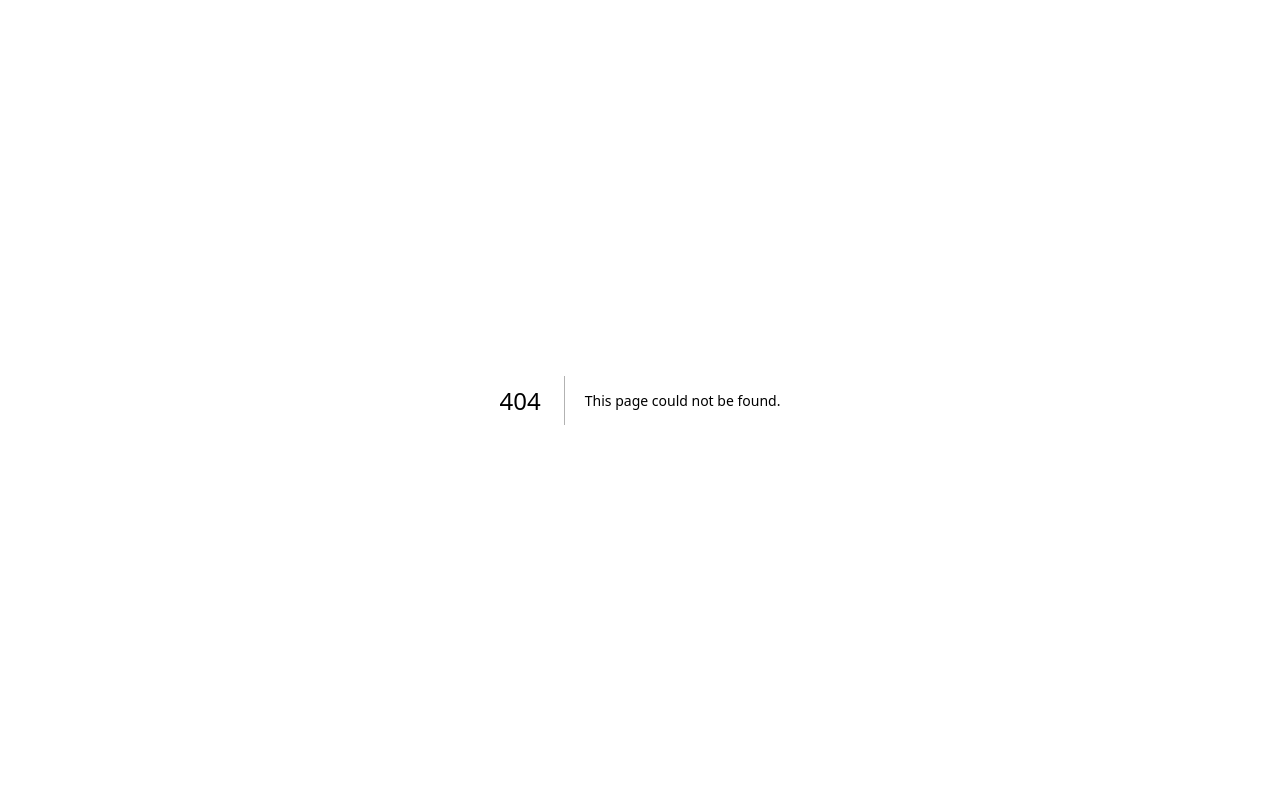
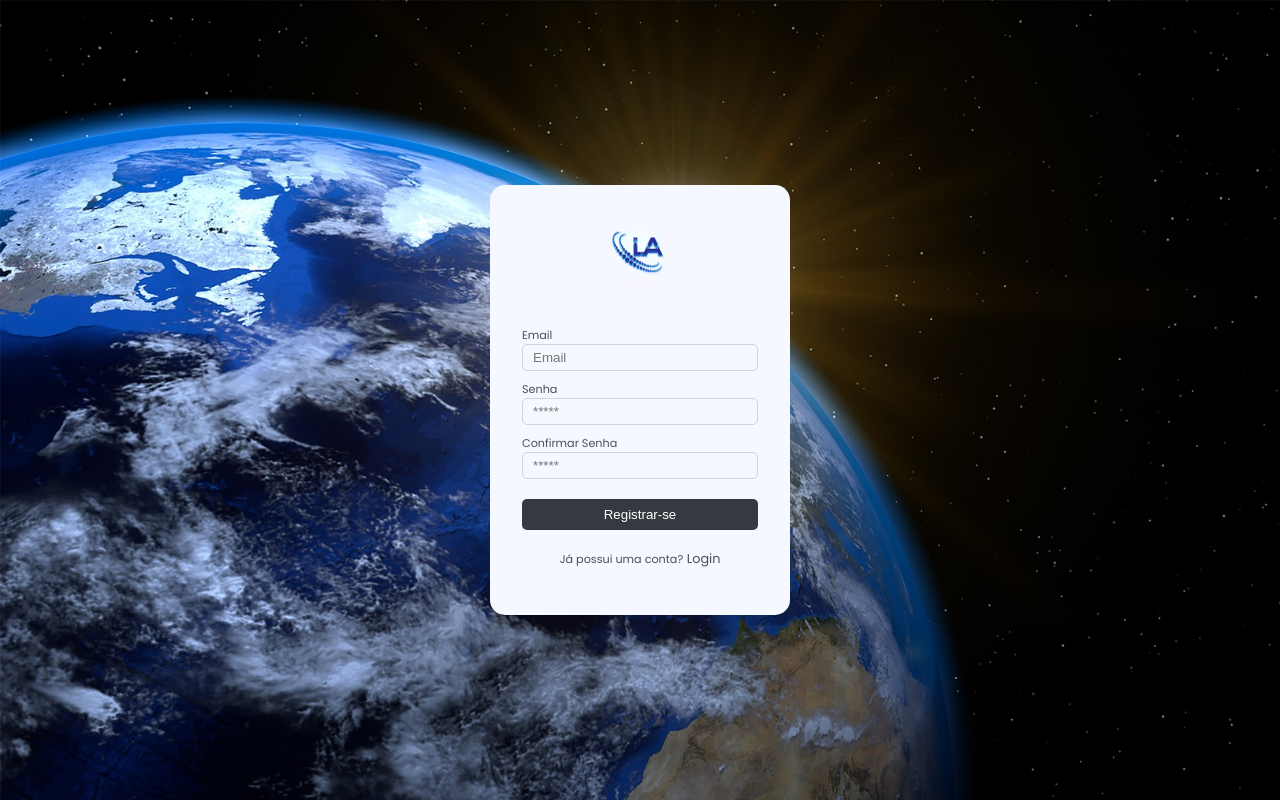
Before and after one commit to LAsolucoes/PDV, a Next.js app: page /register in a window 1280 px wide. Before the commit this address had no page. Built offline with nearby package versions, Linux system fonts and the light colour scheme.

Commit message:
Login
Criação do Frontend , login , cadastrar-se e esqueci minha senha

```diff
--- a/src/app/globals.css
+++ b/src/app/globals.css
@@ -163,3 +163,9 @@ input[type="checkbox"] {
 .checkboxWrapper label {
   cursor: pointer;
 }
+
+
+.alert{
+  color: #c82333; /*   colocar em uma variavel  */
+  font-size: 0.8rem;
+}
--- a/src/app/page.module.css
+++ b/src/app/page.module.css
@@ -1,5 +1,6 @@
 .Container {
  background-image: url(../../public/ImageBackgroundLogin.jpg);
+ background-size: cover;
   width: 100vw;
   height: 100vh;
   display: flex;
@@ -12,10 +13,25 @@
   padding: 16px;
   border-radius: 15px;
   width: 300px;
+  height: 430px;
   position: absolute;
   top: 50%;
   left: 50%;
   transform: translate(-50% , -50%);
+}
+
+
+.ContainerLogo{
+  display: flex;
+  flex-direction: column;
+  align-items: center;
+  justify-content: center;
+}
+.ContainerLogo label{
+  display: block;
+  text-align: center;
+  word-wrap: break-word;
+  padding: 20px;
 }
 
 .LogoTipo{
--- a/src/app/page.tsx
+++ b/src/app/page.tsx
@@ -56,7 +56,7 @@ export default function Login() {
             </div>
 
             <div>
-              <Link href={"/"}
+              <Link href={"/remember"}
                 className={styles.ResetPassword}>
                 Esqueci minha senha</Link>
             </div>
@@ -66,12 +66,12 @@ export default function Login() {
                 value={"Logar"}
                 name={"login"}
                 type={"submit"}
-                className={"btnPrimary"}
+                className={"btnDark"}
               />
 
               <span className={styles.Register}>
                 Não possui uma conta?
-                <Link href={"/"}> Registrar-se</Link>
+                <Link href={"/register"}> Registrar-se</Link>
               </span>
             </div>
 
--- /dev/null
+++ b/src/app/register/page.tsx
@@ -0,0 +1,65 @@
+import Link from "next/link";
+import styles from "@/app/page.module.css";
+import "./register.css"
+import Button from "@/app/components/Button";
+import LogoTipo from "../../../public/LogoTipo.jpg";
+import Image from "next/image";
+
+export default function Register() {
+  return (
+    <>
+      <div className="ContainerRegister">
+        <div className={styles.ContainerForm}>
+          <div className={styles.ContainerLogo}>
+            <Image
+              src={LogoTipo}
+              alt="Imagem do LogoTipo"
+              width={80}
+              height={80}
+              className={styles.LogoTipo}
+            />
+          </div>
+
+          <form action="" className={styles.Form}>
+            <div className="inputField">
+              <label htmlFor="">Email</label>
+              <input type="text" placeholder="Email" required name="email" />
+            </div>
+            <div className="inputField">
+              <label htmlFor="">Senha</label>
+              <input
+                type="password"
+                placeholder="*****"
+                required
+                name="password"
+              />
+            </div>
+            <div className="inputField">
+              <label htmlFor="">Confirmar Senha</label>
+              <input
+                type="password"
+                placeholder="*****"
+                required
+                name="confirmPassword"
+              />
+            </div>
+
+            <div className={styles.FooterForm}>
+              <Button
+                value={"Registrar-se"}
+                name={"login"}
+                type={"submit"}
+                className={"btnDark"}
+              />
+
+              <span className={styles.Register}>
+                Já possui uma conta?
+                <Link href={"/"}> Login</Link>
+              </span>
+            </div>
+          </form>
+        </div>
+      </div>
+    </>
+  );
+}
--- /dev/null
+++ b/src/app/register/register.css
@@ -0,0 +1,9 @@
+.ContainerRegister {
+    background-image: url(../../../public/ImageBackgroundRegister.jpg);
+    background-size: cover;
+     width: 100vw;
+     height: 100vh;
+     display: flex;
+     background-color: black;
+     overflow: none;
+   }
```
Also changed, not shown: src/app/remember/page.tsx (added, +53 -0 lines), src/app/remember/remember.css (added, +9 -0 lines), public/ImageBackgroundRemember.jpg (added), public/ImageEmail.png (added).
